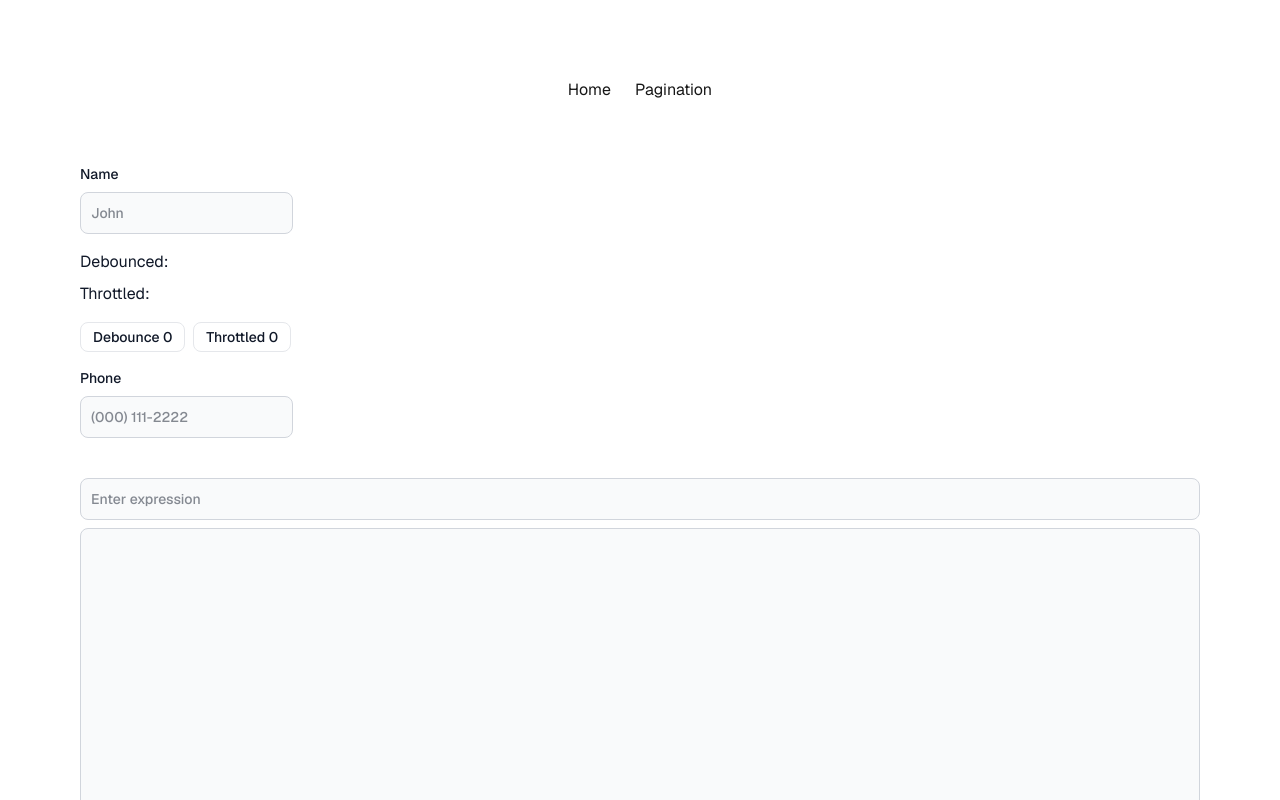
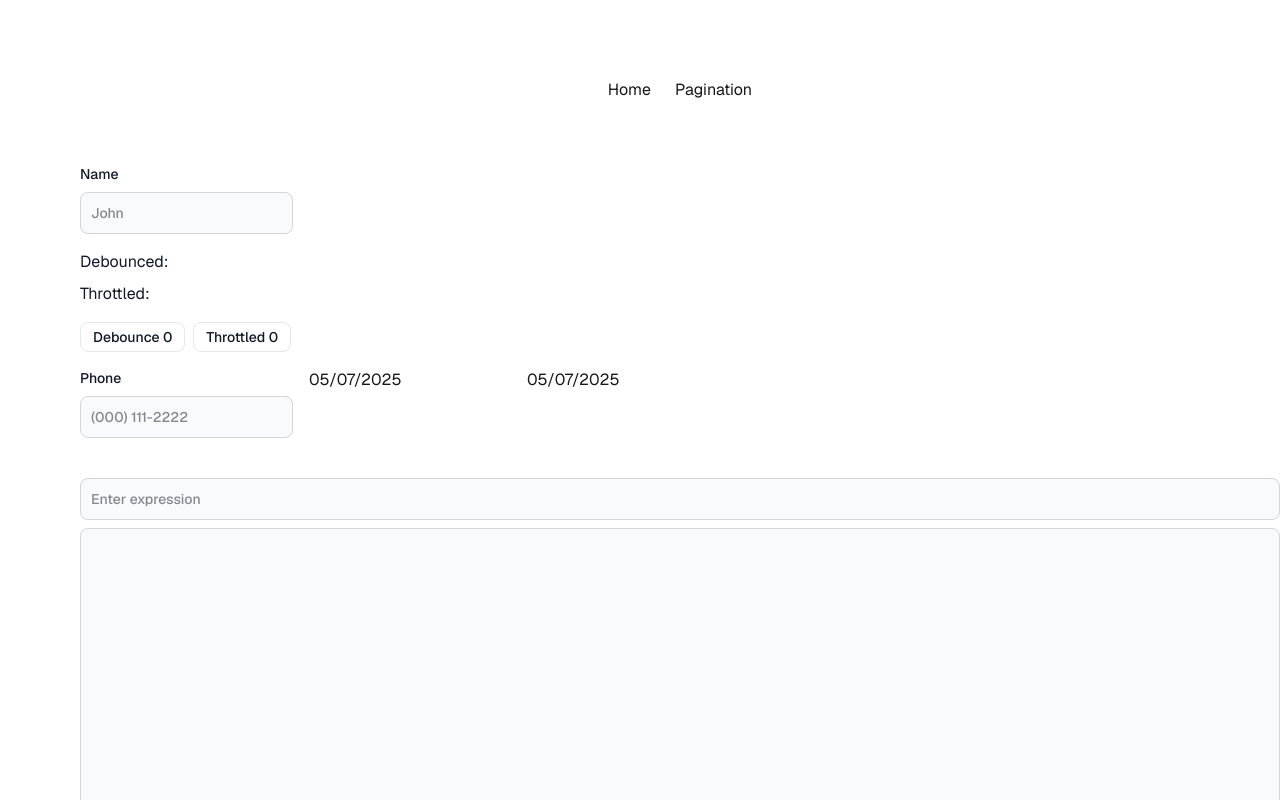
Before and after one commit to germanolleunlp/nextjs-15-with-react-19, a Next.js app: page / in a window 1280 px wide. Shown: the top 800 px of the page. Built offline with nearby package versions, Linux system fonts and the light colour scheme.

Commit message:
Add date pickers

```diff
--- a/package.json
+++ b/package.json
@@ -12,6 +12,7 @@
     "clsx": "^2.1.1",
     "next": "15.3.1",
     "react": "^19.0.0",
+    "react-datepicker": "^8.3.0",
     "react-dom": "^19.0.0"
   },
   "devDependencies": {
--- /dev/null
+++ b/src/app/exercises/BusinessTime.tsx
@@ -0,0 +1,18 @@
+'use client';
+
+import DatePicker from "react-datepicker";
+import "react-datepicker/dist/react-datepicker.css";
+
+import { useState } from "react";
+
+export default function BusinessTime() {
+  const [startDate, setStartDate] = useState<Date | null>(new Date());
+  const [endDate, setEndDate] = useState<Date | null>(new Date());
+
+  return (
+    <div>
+      <DatePicker selected={startDate} onChange={(date) => setStartDate(date)} />
+      <DatePicker selected={endDate} onChange={(date) => setEndDate(date)} />
+    </div>
+  )
+};
--- a/src/app/page.tsx
+++ b/src/app/page.tsx
@@ -2,13 +2,17 @@ import DebouncedAndThrottledInput from "@/app/exercises/DebouncedAndThrottledInp
 import PhoneInput from "@/app/exercises/PhoneInput";
 import ASTNode from "@/app/exercises/ASTNode";
 import DebouncedAndThrottledInputButtons from "@/app/exercises/DebouncedAndThrottledInputButtons";
+import BusinessTime from "@/app/exercises/BusinessTime";
 
 export default function Home() {
   return (
-    <div className="flex gap-4 flex-wrap items-start flex-col sm:flex-row">
-      <DebouncedAndThrottledInput />
-      <DebouncedAndThrottledInputButtons />
-      <PhoneInput />
+    <div className="flex gap-4 flex-wrap items-start flex-col w-300">
+      <div className="flex gap-4 flex-wrap">
+        <DebouncedAndThrottledInput />
+        <DebouncedAndThrottledInputButtons />
+        <PhoneInput />
+        <BusinessTime />
+      </div>
       <ASTNode />
     </div>
   );
```
Also changed, not shown: 1 other file (tests, documents, lock files or other folders).
